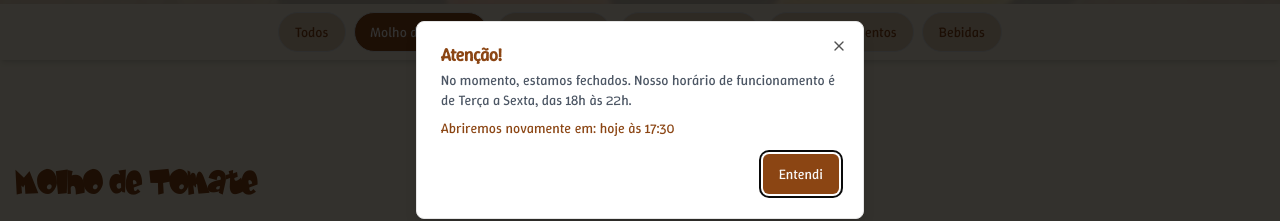
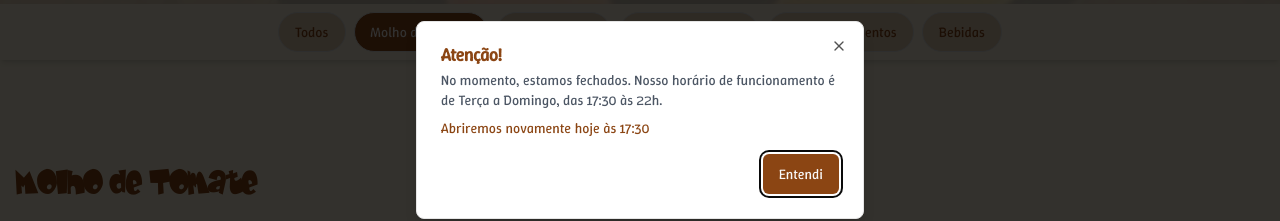
Before and after one commit to RenanFSilveira/Pankecas-git, a Next.js app: page / in a window 1280 px wide. Shown: the part 280-501 px from the top of the page. Built offline with nearby package versions, Linux system fonts and the light colour scheme.

Commit message:
Update cardapio-digital.tsx

```diff
--- a/components/cardapio-digital.tsx
+++ b/components/cardapio-digital.tsx
@@ -739,10 +739,10 @@ export function CardapioDigital() {
           <DialogHeader>
             <DialogTitle className="text-[#8B4513]">Atenção!</DialogTitle>
             <DialogDescription className="text-gray-600">
-              No momento, estamos fechados. Nosso horário de funcionamento é de Terça a Sexta, das 18h às 22h.
+              No momento, estamos fechados. Nosso horário de funcionamento é de Terça a Domingo, das 17:30 às 22h.
               {statusLoja.nextOpenTime && (
                 <div className="mt-2 font-medium text-[#8B4513]">
-                  Abriremos novamente em: {formatNextOpenTime(statusLoja.nextOpenTime)}
+                  Abriremos novamente {formatNextOpenTime(statusLoja.nextOpenTime)}
                 </div>
               )}
             </DialogDescription>
@@ -757,6 +757,7 @@ export function CardapioDigital() {
           </DialogFooter>
         </DialogContent>
       </Dialog>
+
 
       {/* Modal de sugestão de bebidas */}
       <Dialog open={mostrarSugestaoBebida} onOpenChange={setMostrarSugestaoBebida}>
```
